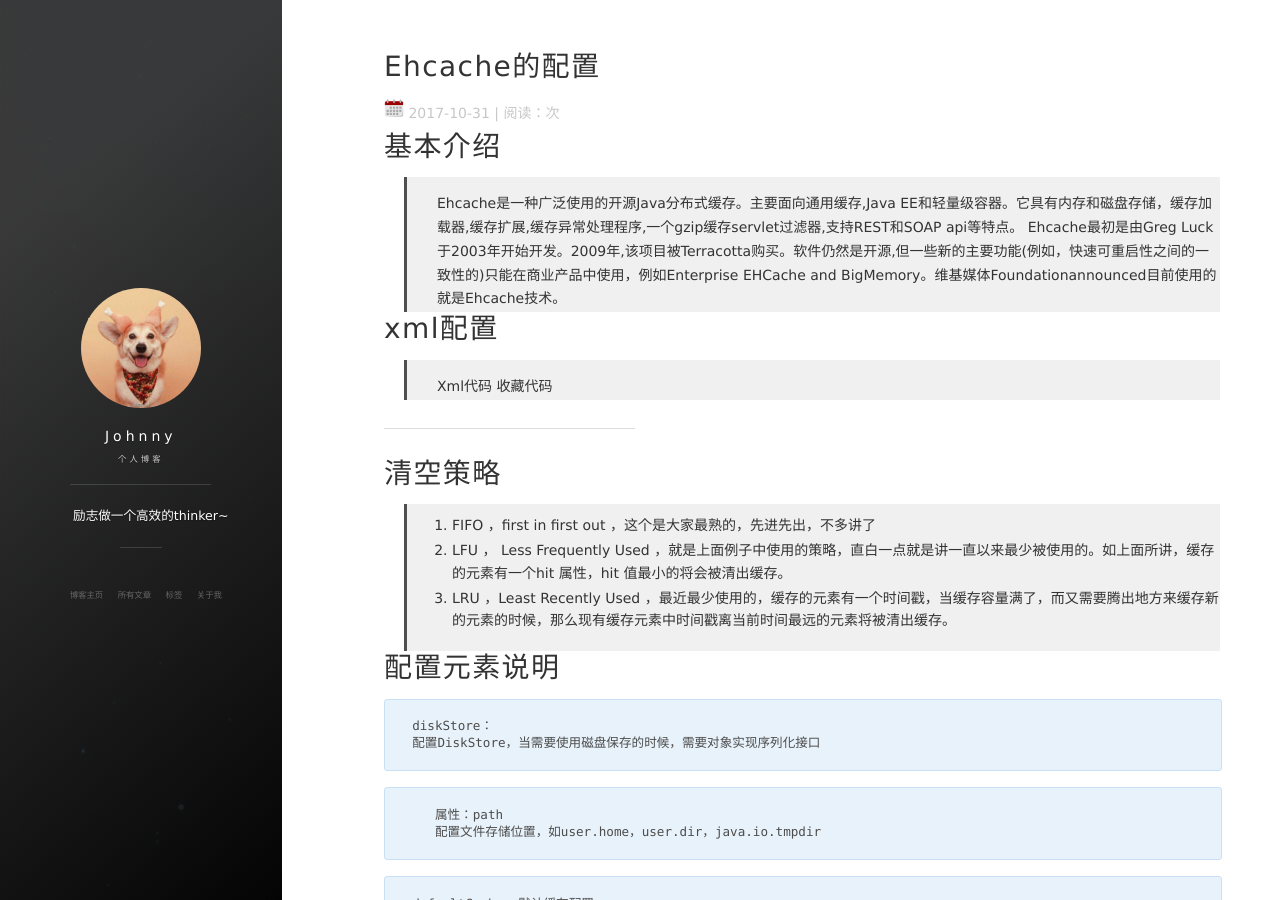
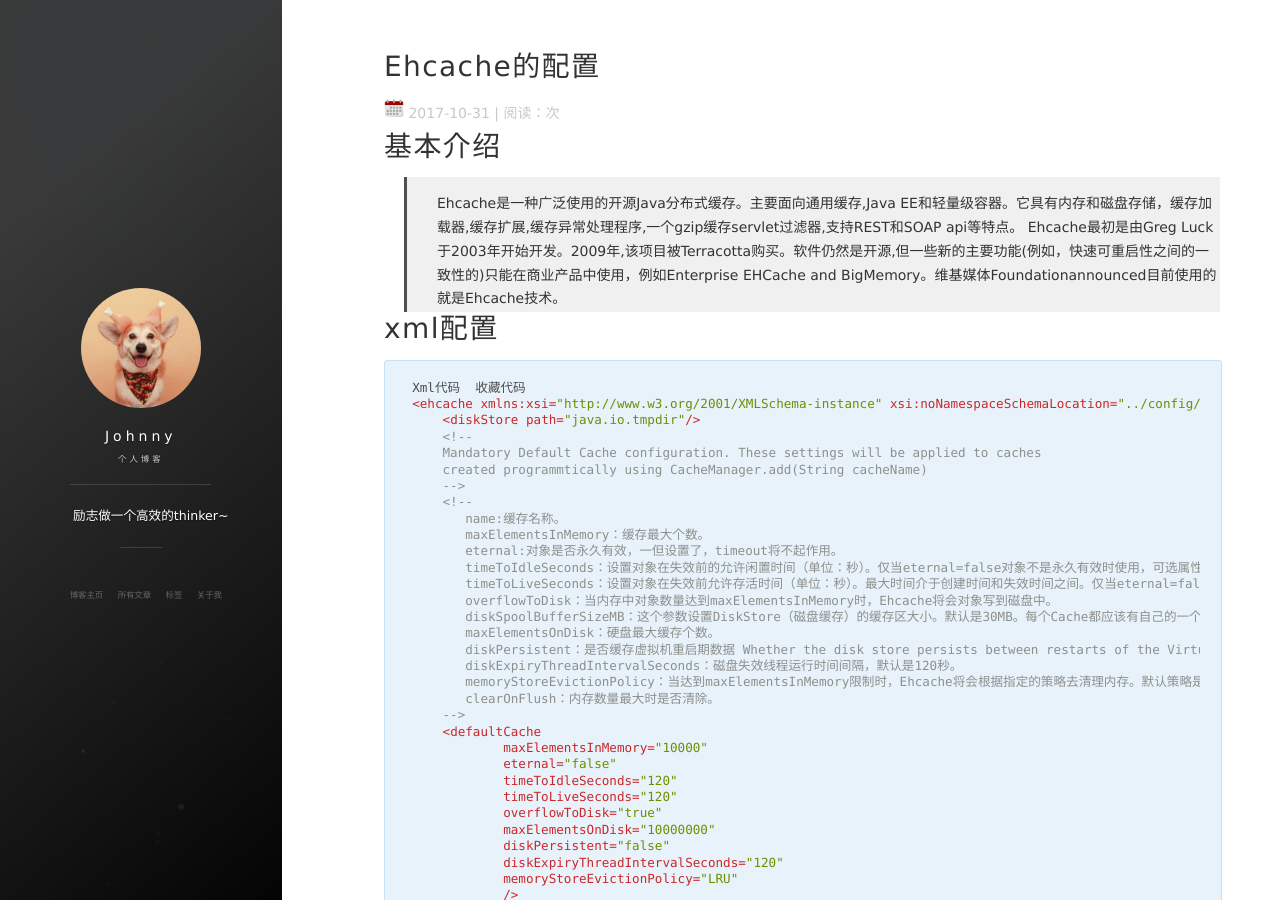
Before and after one commit to godisjohnny/godisjohnny.github.io, a Jekyll site: the page built from _posts/2017-10-31-Ehcache.md, in a window 1280 px wide and 900 px high. Built offline with Jekyll 4.4.1, drawn with Linux system fonts in a browser that asks for light colours; nearby versions of some CDN libraries; comment, search, counter and statistics services are not loaded.

Commit message:
change a blog

````diff
--- a/_posts/2017-10-31-Ehcache.md
+++ b/_posts/2017-10-31-Ehcache.md
@@ -11,7 +11,8 @@ tag: 缓存配置
 Ehcache最初是由Greg Luck于2003年开始开发。2009年,该项目被Terracotta购买。软件仍然是开源,但一些新的主要功能(例如，快速可重启性之间的一致性的)只能在商业产品中使用，例如Enterprise EHCache and BigMemory。维基媒体Foundationannounced目前使用的就是Ehcache技术。
 
 # xml配置
-> Xml代码  收藏代码
+```
+Xml代码  收藏代码
 <ehcache xmlns:xsi="http://www.w3.org/2001/XMLSchema-instance" xsi:noNamespaceSchemaLocation="../config/ehcache.xsd">
     <diskStore path="java.io.tmpdir"/>
     <!--
@@ -44,7 +45,7 @@ Ehcache最初是由Greg Luck于2003年开始开发。2009年,该项目被Terraco
             memoryStoreEvictionPolicy="LRU"
             />
 </ehcache>
-
+```
 
 ---
 # 清空策略
````
